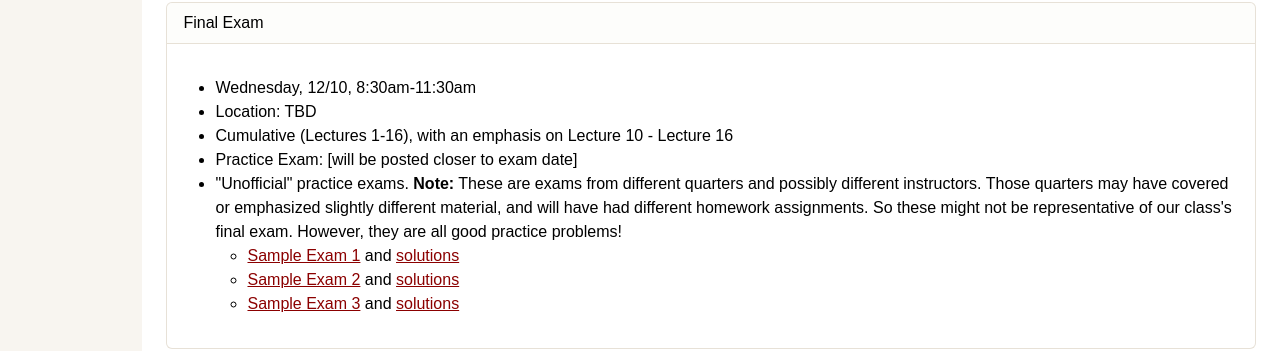
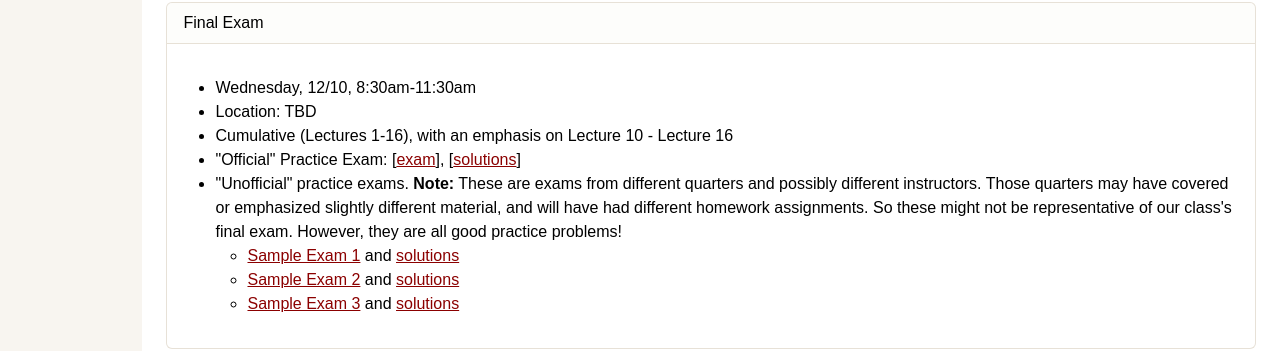
Before and after one commit to cs161-stanford/cs161-stanford.github.io, a Jekyll site: the page built from exams.md, in a window 1280 px wide. Shown: the part 988-1339 px from the top of the page. Built offline with Jekyll 4.4.1, drawn with Linux system fonts in a browser that asks for light colours; nearby versions of some CDN libraries.

Commit message:
Update practice final

```diff
--- a/exams.md
+++ b/exams.md
@@ -66,7 +66,7 @@
 	<li> Wednesday, 12/10, 8:30am-11:30am</li>
 	<li> Location: TBD </li>
 	<li> Cumulative (Lectures 1-16), with an emphasis on Lecture 10 - Lecture 16</li>
-	<li> Practice Exam: [will be posted closer to exam date] </li>
+	<li> "Official" Practice Exam: [<a href="/assets/Exams/practice-final.pdf">exam</a>], [<a href="/assets/Exams/practice-final-solutions.pdf">solutions</a>] </li>
 	<li> "Unofficial" practice exams.  <b>Note:</b> These are exams from different quarters and possibly different instructors.  Those quarters may have covered or emphasized slightly different material, and will have had different homework assignments.  So these might not be representative of our class's final exam. However, they are all good practice problems!
 	<ul>
 		<li><a href="/assets/Exams/old_practice_finals/sample_final1.pdf">Sample Exam 1</a> and <a href="/assets/Exams/old_practice_finals/sample_final1_sols.pdf">solutions</a></li>
```
